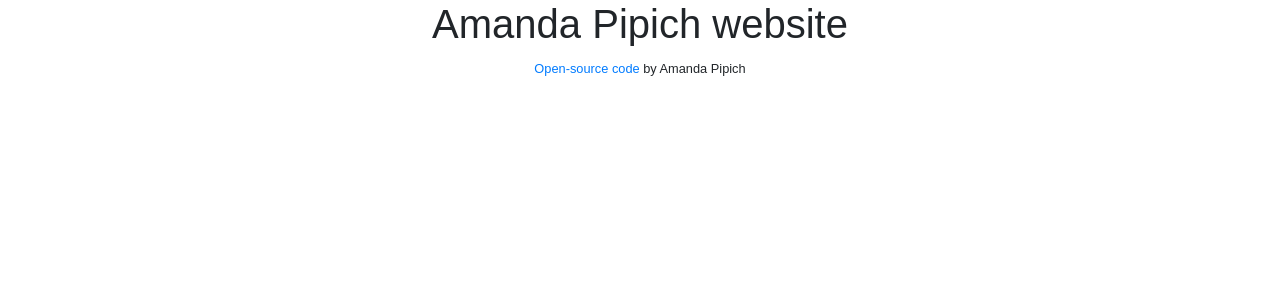
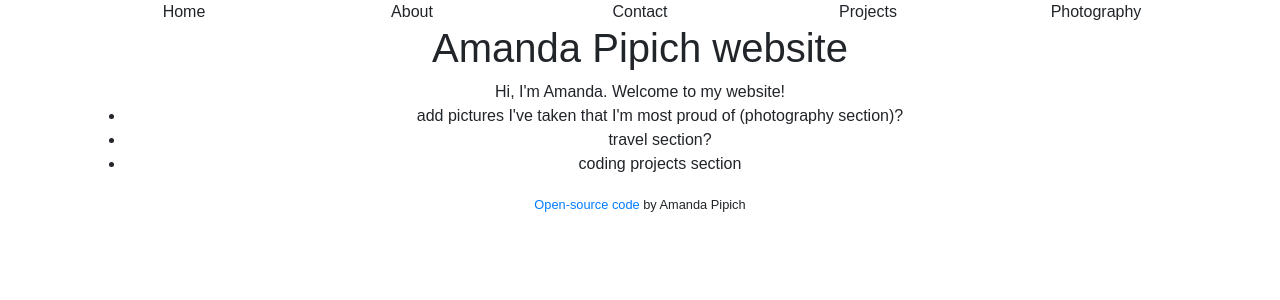
Before and after one commit to apipich/ALP_website, a React (Create React App) app: page / in a window 1280 px wide. Shown: the top 300 px of the page. Built offline with nearby package versions, Linux system fonts and the light colour scheme.

Commit message:
added Navigation/page titles

```diff
--- a/src/App.js
+++ b/src/App.js
@@ -1,10 +1,14 @@
 import "./styles.css";
+import Homepage from "./Homepage.js";
+import Navigation from "./Navigation";
 
 export default function App() {
   return (
     <div className="App">
       <div className="container">
+        <Navigation />
       <h1>Amanda Pipich website</h1>
+<Homepage />
     </div>
     <footer className="myCode"><small><a href="https://github.com/apipich/ALP_website" target="_blank" rel="noopener noreferrer">
       Open-source code</a> by Amanda Pipich</small></footer>
--- /dev/null
+++ b/src/Homepage.js
@@ -0,0 +1,16 @@
+import React from "react";
+
+export default function Homepage() {
+return (
+<div className="homepage">
+Hi, I'm Amanda. Welcome to my website!
+
+<ul>
+  <li>add pictures I've taken that I'm most proud of (photography section)?</li>
+<li>travel section?</li>
+<li>coding projects section</li>
+</ul>
+
+</div>
+)
+}
--- /dev/null
+++ b/src/Navigation.js
@@ -0,0 +1,16 @@
+import React from "react";
+
+export default function Navigation() {
+return (
+<div className="navigation">
+<div className="row">
+<div className="col">Home</div>
+<div className="col">About</div>
+<div className="col">Contact</div>
+<div className="col">Projects</div>
+<div className="col">Photography</div>
+  </div>
+</div>
+)
+
+}
```
